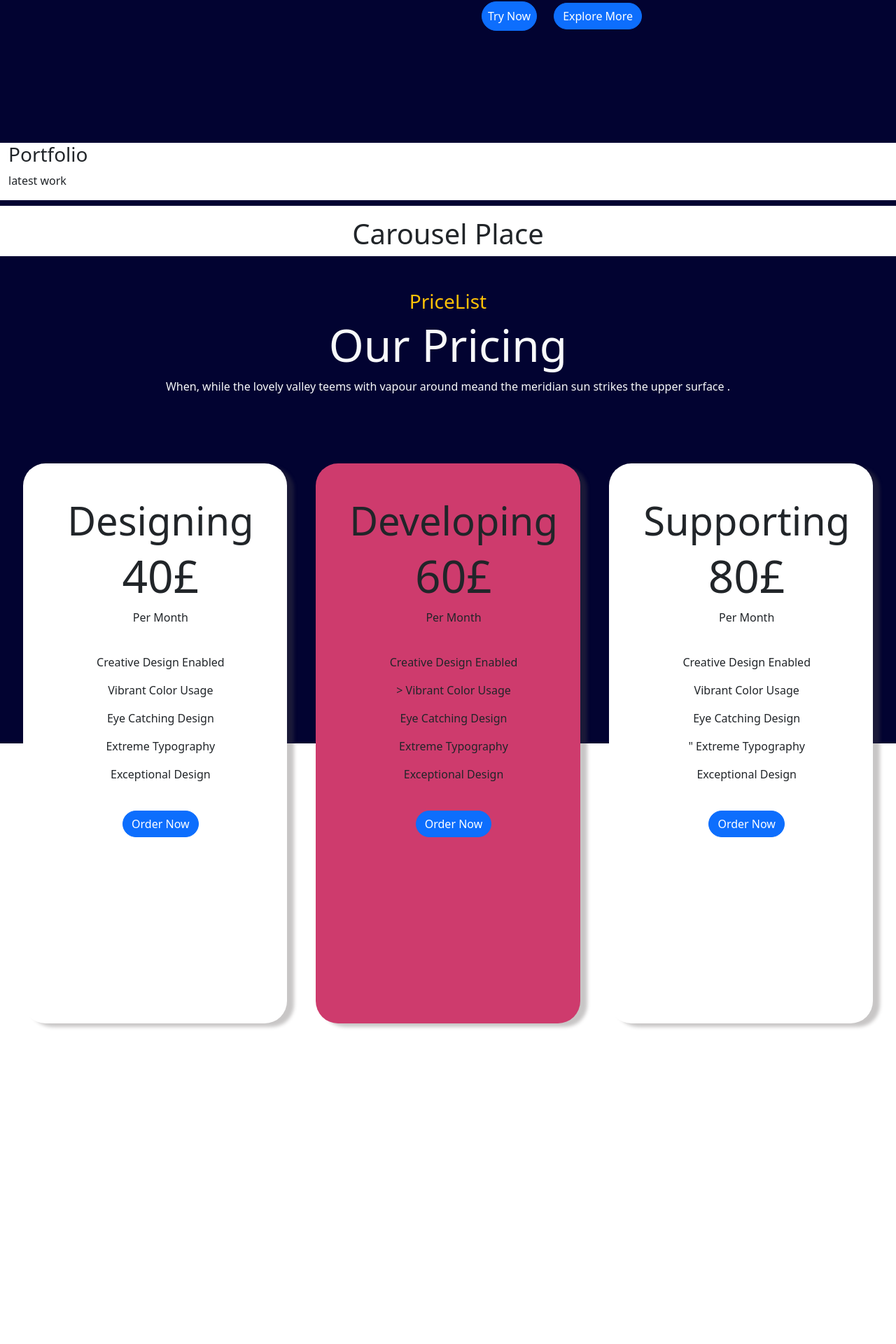
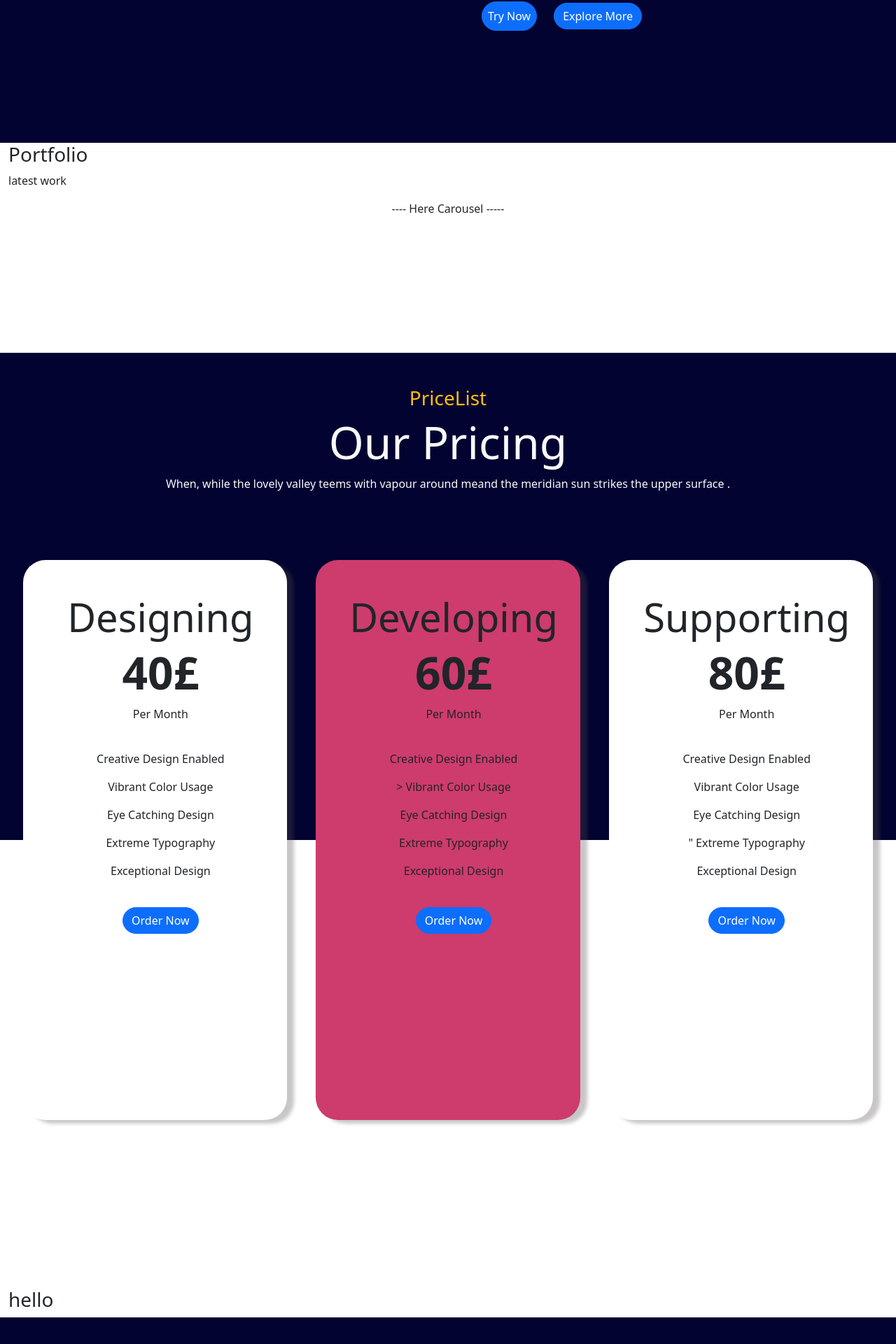
Before and after one commit to SamuelNdreu/proj-html-vuejs, a Vue app: page / in a window 1280 px wide. Shown: the part 2137-4057 px from the top of the page at 70% size. After the commit the page ends 4019 px from the top, so only its background shows below. Built offline with nearby package versions, Linux system fonts and the light colour scheme.

Commit message:
adding latest post section

```diff
--- a/package.json
+++ b/package.json
@@ -10,6 +10,7 @@
   },
   "dependencies": {
     "bootstrap": "^5.2.3",
+    "gitart-scroll-carousel": "^1.2.4",
     "sass": "^1.57.1",
     "vue": "^3.2.45"
   },
--- a/src/components/AppMain.vue
+++ b/src/components/AppMain.vue
@@ -4,6 +4,7 @@ import JumboElement from './JumboElement.vue';
 import AppCards from './AppCards.vue';
 import SliderCards from './SliderCards.vue';
 import PriceCards from './PriceCards.vue';
+import LatestPost from './LatestPost.vue'
 export default {
     name: 'AppMain',
     components: {
@@ -11,6 +12,7 @@ export default {
         AppCards,
         SliderCards,
         PriceCards,
+        LatestPost,
     }
 
 }
@@ -41,6 +43,7 @@ export default {
     </section>
     <SliderCards />
     <PriceCards />
+    <LatestPost />
 </template>
 
 <style lang="scss">
--- /dev/null
+++ b/src/components/LatestPost.vue
@@ -0,0 +1,26 @@
+<script>
+import { store } from '../store.js'
+export default {
+    name: 'LatesPost',
+    data() {
+        return {
+            store,
+        }
+    },
+
+}
+</script>
+
+<template>
+    <section class="container-fluid bg-white">
+        <div class="row">
+            <div class="col-12">
+                <h3>hello</h3>
+            </div>
+        </div>
+    </section>
+</template>
+
+<style lang="scss">
+
+</style>
--- a/src/components/PriceCards.vue
+++ b/src/components/PriceCards.vue
@@ -28,7 +28,7 @@ export default {
                 <div class="singolo my-5"><i class="fa-solid fa-user"></i></div>
                 <div class="padding">
                     <h1 class="text-dark display-4">Designing</h1>
-                    <h2 class="display-3">40£</h2>
+                    <h2 class="display-3 fw-bold">40£</h2>
                     <p class="grey">Per Month</p><br>
                     <p> Creative Design Enabled</p>
                     <p> Vibrant Color Usage</p>
@@ -44,7 +44,7 @@ export default {
                 <div class="singolo my-5"><i class="fa-solid fa-user"></i></div>
                 <div class="padding">
                     <h1 class="text-dark display-4">Developing</h1>
-                    <h2 class="display-3">60£</h2>
+                    <h2 class="display-3 fw-bold">60£</h2>
                     <p class="grey">Per Month</p><br>
                     <p>Creative Design Enabled</p>
                     <p>> Vibrant Color Usage</p>
@@ -60,7 +60,7 @@ export default {
                 <div class="singolo my-5"><i class="fa-solid fa-user"></i></div>
                 <div class="padding">
                     <h1 class="text-dark display-4">Supporting</h1>
-                    <h2 class="display-3">80£</h2>
+                    <h2 class="display-3 fw-bold">80£</h2>
                     <p class="grey">Per Month</p><br>
                     <p>Creative Design Enabled</p>
                     <p> Vibrant Color Usage</p>
@@ -82,8 +82,8 @@ section.pricelist {
 }
 
 section.plans-detail {
-    padding-bottom: 75rem;
-    height: 900px;
+    padding-bottom: 40rem;
+    height: 70px;
 
     article.develop {
         background-color: #ce3b6d;
--- a/src/components/SliderCards.vue
+++ b/src/components/SliderCards.vue
@@ -2,6 +2,9 @@
 import { store } from '../store.js'
 export default {
     name: 'SliderCards',
+    components: {
+
+    },
     data() {
         return {
             store,
@@ -12,28 +15,33 @@ export default {
 </script>
 
 <template>
-    <section class="container-fluid bg-white my-4 gy-4">
+    <section class="container-fluid bg-white my-4 gy-4 cs-container ">
         <div class="row">
             <div class="col-12">
                 <h3>Portfolio</h3>
                 <p>latest work</p>
+                <div class="carousel text-center">
+                    <span class="">
+                         ---- Here Carousel -----
+                    </span>
+                </div>
             </div>
         </div>
     </section>
-    <section id="game-id-card" class="container-fluid   bg-white jumpy g-5">
-            <div class="row g-3">
-                <div class="col-12 text-center">
-                    <h1> Carousel Place</h1>
-                </div>
-            </div>
-        </section>
 </template>
 
 <style lang="scss" scoped>
 @use '../styles/partials/variable' as*;
 @use '../styles/style.scss' as*;
-    section{
+
+section {
     background-color: white;
+    height: 300px;
+    padding-bottom: 10rem;
+
+    div.carousel {
+        height: 30px;
+    }
 
 }
 </style>
--- a/src/store.js
+++ b/src/store.js
@@ -1,30 +1,42 @@
 import { reactive } from "vue";
-
 export const store = reactive({
-    NavBarItems : [
+    NavBarItems: [
         {
-            title : 'home',
-            dropdownItems:['item1', 'item2', 'item3']
+            title: 'home',
+            dropdownItems: ['item1', 'item2', 'item3']
         },
         {
-            title : 'about',
-            dropdownItems:['item1', 'item2', 'item3']
+            title: 'about',
+            dropdownItems: ['item1', 'item2', 'item3']
         },
         {
-            title : 'service',
-            dropdownItems:['item1', 'item2', 'item3']
+            title: 'service',
+            dropdownItems: ['item1', 'item2', 'item3']
         },
         {
-            title : 'Blog',
-            dropdownItems:['item1', 'item2', 'item3']
+            title: 'Blog',
+            dropdownItems: ['item1', 'item2', 'item3']
         },
         {
-            title : 'Contact',
-            dropdownItems:['item1', 'item2', 'item5']
+            title: 'Contact',
+            dropdownItems: ['item1', 'item2', 'item5']
         },
         {
-            title : 'PortFolio',
-            dropdownItems:['item1', 'item2', 'item5']
+            title: 'PortFolio',
+            dropdownItems: ['item1', 'item2', 'item5']
+        },
+    ],
+    CarouselItems: [
+        {
+            slide1: '8wa60okr-1-790x576.jpg'
+        },
+
+        {
+            slide2: '84316050-0af0-49db-a53a-241d47ddad0e-2-790x576.jpg'
+        },
+
+        {
+            slide3: 'a247b00b-3621-470f-b4b8-b3ac46f25907-1-790x576.jpg'
         },
     ]
 })
```
Also changed, not shown: 1 other file (tests, documents, lock files or other folders).
